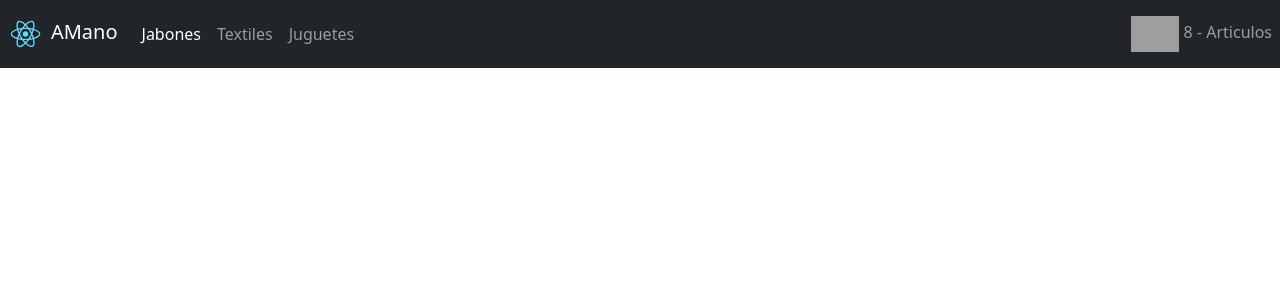
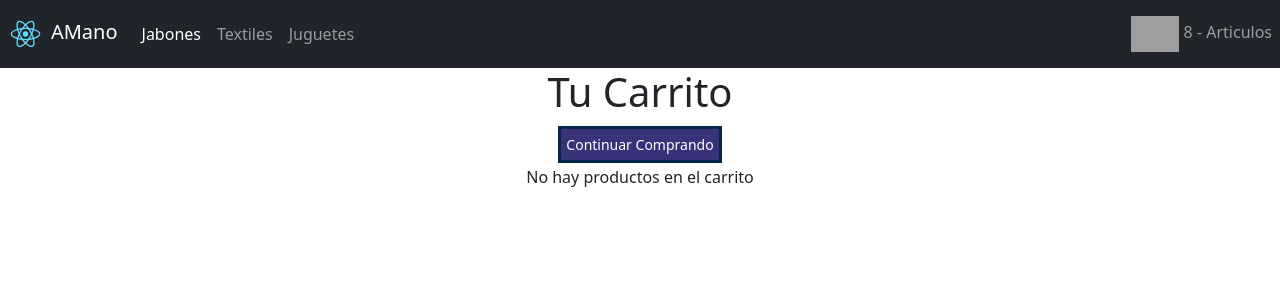
Before and after one commit to sgso-free/amano-salvatico, a React (Create React App) app: page /cart in a window 1280 px wide. Shown: the top 300 px of the page. Built offline with nearby package versions, Linux system fonts and the light colour scheme; grey boxes are pictures that could not be loaded.

Commit message:
desafio 8

```diff
--- a/src/App.js
+++ b/src/App.js
@@ -6,10 +6,12 @@
 import ItemDetailContainer from './components/ItemDetailContainer';
 import Cart from './components/Cart';
 import { BrowserRouter,Routes,Route } from 'react-router-dom';
+import CartContextProvider from './components/CartContext';
 
 function App() {
   return (
     <div className="App">
+        <CartContextProvider>
           <BrowserRouter>
             <Navbar></Navbar>
             {/*Permite la navegación*/}
@@ -20,6 +22,7 @@
                 <Route path='/cart' element={<Cart/>}/>
             </Routes>
           </BrowserRouter>
+        </CartContextProvider>
     </div>
   );
 }
--- a/src/components/Cart.js
+++ b/src/components/Cart.js
@@ -1,6 +1,19 @@
+import {Link} from "react-router-dom";
+import CartList from "./CartList";
+import {CartContext} from "./CartContext";
+import { useContext } from 'react';
+
 const Cart = () =>{
+
+    const cartContextLocal = useContext(CartContext);
+
     return (
-        <div></div>
+
+        <div className="box-cart">
+            <h1>Tu Carrito</h1>
+            <Link to='/' className="button-return" >Continuar Comprando</Link>
+            <CartList items={cartContextLocal.cartList} />
+        </div>
     )
 }
 
--- /dev/null
+++ b/src/components/CartContext.js
@@ -0,0 +1,56 @@
+
+import {createContext } from "react";
+import { useState} from "react";
+
+export const CartContext = createContext();
+
+const CartContextProvider = ( {children}) => {
+    const [cartList,setCartList] = useState([]);
+
+    const addToCart = (item,qty) => {
+        let foundItem = cartList.find(itemInL=>itemInL.idItem === item.id);
+        if (foundItem===undefined) {
+            //Not in list
+            let objItem =  {
+                idItem: item.id,
+                imgItem:item.pictureUrl[0],
+                nameItem:item.title,
+                qtyItem: qty,
+                costItem:item.price
+            }
+            setCartList([...cartList,
+                objItem
+            ]);
+        } else {
+            //find in list
+            foundItem.qtyItem += qty
+        }
+
+        console.log("Item Add", item, qty );
+        console.log("Cart List:", cartList);
+
+    }
+
+    const removeList = () => {
+        setCartList([]);
+    }
+
+    const deleteItem = (id) => {
+
+        setCartList(cartList.filter(item=>item.idItem !== id));
+        console.log("Item Remove", id);
+    }
+
+    return (
+        <CartContext.Provider value={{
+                        cartList,
+                        addToCart,
+                        removeList,
+                        deleteItem
+                    }
+            }> {/*Share more than one param, use doble {{}} so convert to object*/}
+                {children}
+        </CartContext.Provider>
+    );
+}
+export default CartContextProvider;
--- /dev/null
+++ b/src/components/CartItem.js
@@ -0,0 +1,16 @@
+import './../styles/Cart.css';
+import {useContext} from 'react';
+import {CartContext} from "./CartContext";
+
+const CartItem = ({item}) => {
+
+        const cartContextLocal = useContext(CartContext);
+        console.log(item);
+        return(
+           <div className="item-list" key={item.idItem}>
+                <p><img src={item.imgItem} alt={item.nameItem} height="100" /> {item.nameItem} -- {item.qtyItem} unidad{item.qtyItem>1?"es":""}
+                <button onClick = {()=>cartContextLocal.deleteItem(item.idItem)} className="button-borrar" >Borrar</button></p>
+           </div>
+        )
+}
+export default CartItem;
--- /dev/null
+++ b/src/components/CartList.js
@@ -0,0 +1,26 @@
+import CartItem from "./CartItem";
+import './../styles/Cart.css';
+import {useContext} from 'react';
+import {CartContext} from "./CartContext";
+
+const CartList = ( {items} ) => {
+
+    const cartContextLocal = useContext(CartContext);
+
+    return(
+        <div className="lists">
+
+            {
+              (items.length >0) && <button onClick = {()=>cartContextLocal.removeList()} className="button-borrar-all" >Borrar Carrito</button>
+            }
+            {
+                items  ?
+                    items.length >0 ? items.map(itemInL => <CartItem key={itemInL.idItem} item={itemInL} />)
+                    :<p>No hay productos en el carrito</p>
+                :<p>Cargando....</p>
+
+            }
+        </div>
+    );
+}
+export default CartList;
--- a/src/components/CartWidget.js
+++ b/src/components/CartWidget.js
@@ -1,8 +1,17 @@
 import cart from './../recursos/cart.png';
+import {Link} from 'react-router-dom';
+import { useContext } from 'react';
+import {CartContext} from "./CartContext";
+
  const  CartWidget  = () =>{
+
+    const cartLocal = useContext(CartContext);
+
+        console.log(cartLocal);
+
         return(
             <div className="navbar-nav">
-                <a href="#" className="nav-item nav-link" > <img src={cart} alt="Cart" height="36" /> 8 - Articulos</a>
+                <Link to={'/cart'} className="nav-item nav-link" > <img src={cart} alt="Cart" height="36" /> 8 - Articulos</Link>
            </div>
         )
  }
--- a/src/components/ItemCount.js
+++ b/src/components/ItemCount.js
@@ -1,13 +1,8 @@
-import { useState, useEffect } from "react";
+import { useState} from "react";
 import './../styles/ItemCount.css';
 
 const ItemCount = ({stock, initial, onAdd}) => {
-    const [countItem, setCount] = useState(0);
-
-
-    useEffect (() => {
-        setCount(initial);
-    },[])
+    const [countItem, setCount] = useState(initial);
 
     const decrement = () =>{
         if (countItem>initial){
--- a/src/components/ItemDetail.js
+++ b/src/components/ItemDetail.js
@@ -2,15 +2,17 @@
 import ItemCount from "./ItemCount";
 import Checkout from "./Checkout";
 import {Link} from 'react-router-dom';
-import {useState} from 'react';
-
+import {useState, useContext} from 'react';
+import {CartContext} from "./CartContext";
 const ItemDetail = ({item}) => {
 
     const [itemCount, setItemCount] = useState(0); //State for Counter
+    const cartContextLocal = useContext(CartContext);
 
     const addCart = (qty) => {
         console.log("Agregaste " + qty + " elementos al carrito.");
-        setItemCount(qty)  //Add to the cart
+        setItemCount(qty);  //Add to the cart
+        cartContextLocal.addToCart(item,qty);
         return;
     }
 
@@ -22,7 +24,7 @@
                         <p><img src={item.pictureUrl} alt={item.title} height="100" /></p>
                         <p>{item.title}</p>
                         <p>$ {item.price}</p>
-                        <p> {item.stock} unidade{item.stock>1?"s":""} disponibles</p>
+                        <p> {item.stock} unidad{item.stock>1?"es":""} disponibles</p>
                         <p>[{item.description}]</p>
 
                         {
--- /dev/null
+++ b/src/styles/Cart.css
@@ -0,0 +1,62 @@
+.button-return {
+    background-color: #383379 ;
+    border: #042849 solid;
+    color: #ffffff;
+    margin: 2px;
+    padding: 5px 5px;
+    text-align: left;
+    text-decoration: none;
+    font-size: 14px;
+    display: inline-block;
+}
+
+.box-cart {
+    width: 100%;
+}
+
+.lists {
+
+    width: 100%;
+    align-items: center;
+    justify-content: left;
+
+}
+
+.item-list{
+    width: calc(33% - 40px);
+    margin: 20px;
+    height: auto;
+    background: rgb(222, 222, 222);
+    box-shadow: 0px 3px 10px 0px rgba(0, 0, 0, 0.1);
+    width: 100%;
+    justify-content: left;
+}
+
+.item-list p {
+    text-align: left;
+}
+
+
+.button-borrar {
+    background-color: #858ac9 ;
+    border: #858ac9 solid;
+    color: #0e0e11;
+    margin: 2px;
+    padding: 2px 2px;
+    text-align: center;
+    text-decoration: none;
+    display: inline-block;
+    font-size: 10px;
+}
+
+.button-borrar-all {
+    background-color: #831536 ;
+    border: #b98c2c solid;
+    color: #ffffff;
+    margin: 2px;
+    padding: 5px 5px;
+    text-align: left;
+    text-decoration: none;
+    display: inline-block;
+    font-size: 14px;
+}
```
Also changed, not shown: src/styles/CartList.css (added). Lines whose indentation alone changed are shown as unchanged.
